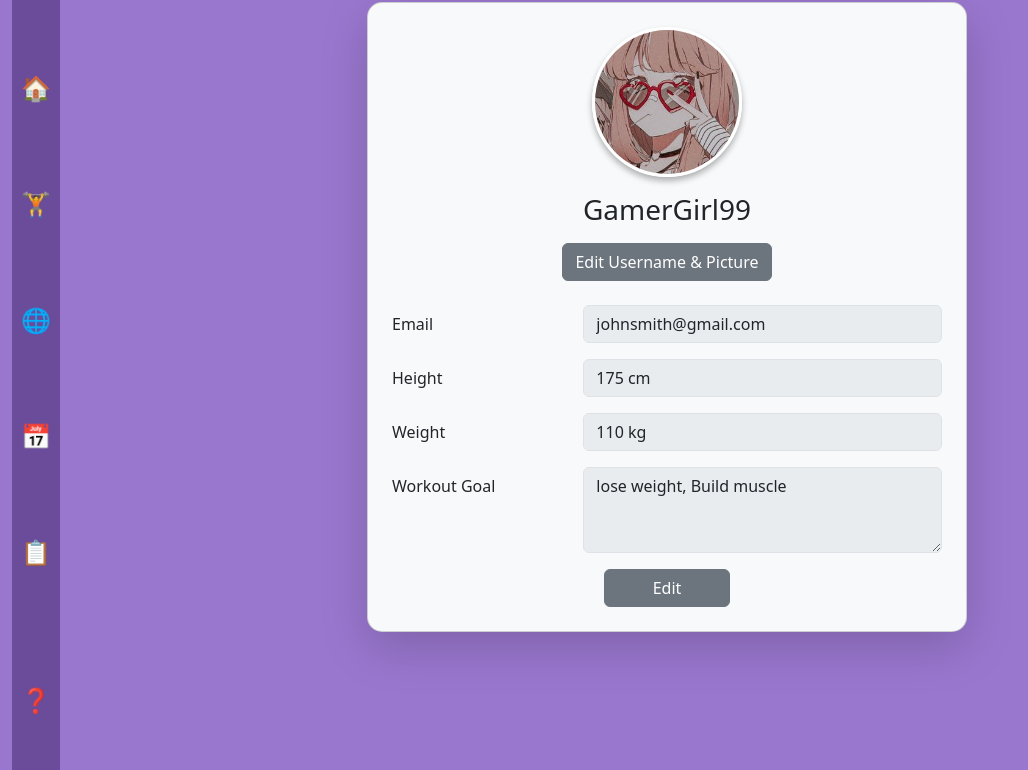
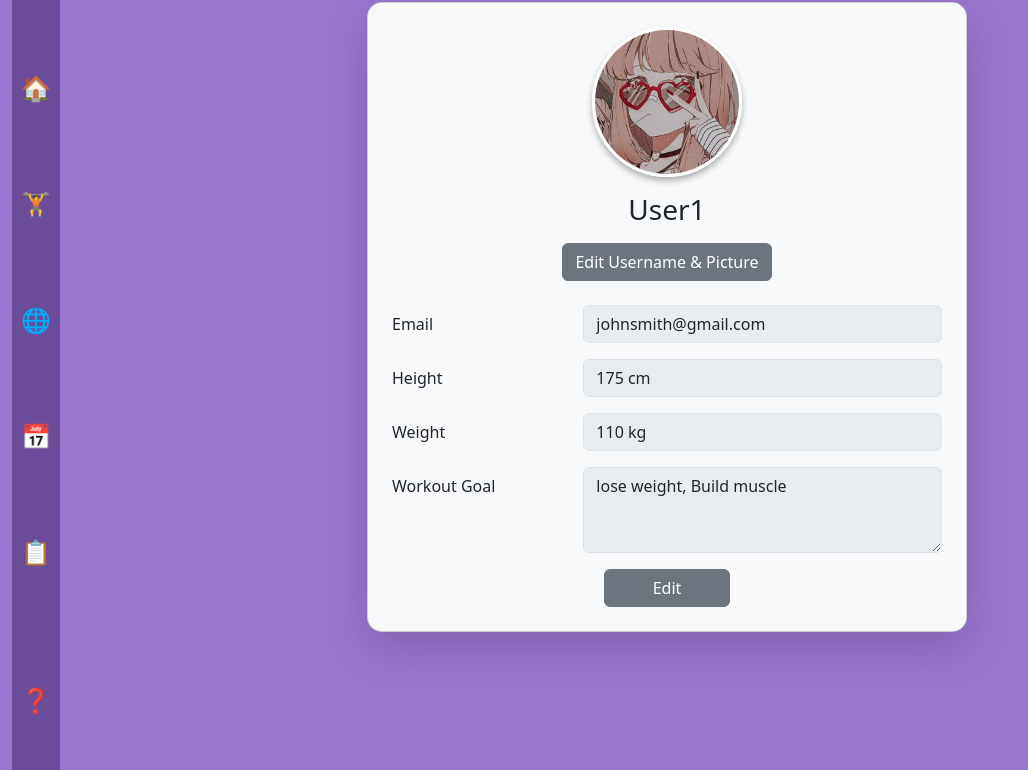
Before and after one commit to Yousaf-code/HCI_Project, a plain HTML site: page profile.html in a window 1280 px wide. Shown: the part 98-868 px from the top of the page, without its empty margins (0-1028 px from the left). Drawn offline with nearby package versions, Linux system fonts and the light colour scheme.

Commit message:
made changes to profile

```diff
--- a/profile.html
+++ b/profile.html
@@ -30,7 +30,7 @@
           <div class="card bg-light shadow-lg p-4">
             <div class="text-center mb-4">
               <img id="profilePic" src="Avatar3.jpg" alt="User Avatar" class="rounded-circle" width="150" height="150">
-              <h3 id="username" class="mt-3">GamerGirl99</h3>
+              <h3 id="username" class="mt-3">User1</h3>
               <button class="btn btn-secondary mt-2" id="editProfileBtn" data-bs-toggle="modal" data-bs-target="#editProfileModal">Edit Username & Picture</button>
             </div>
 
```
